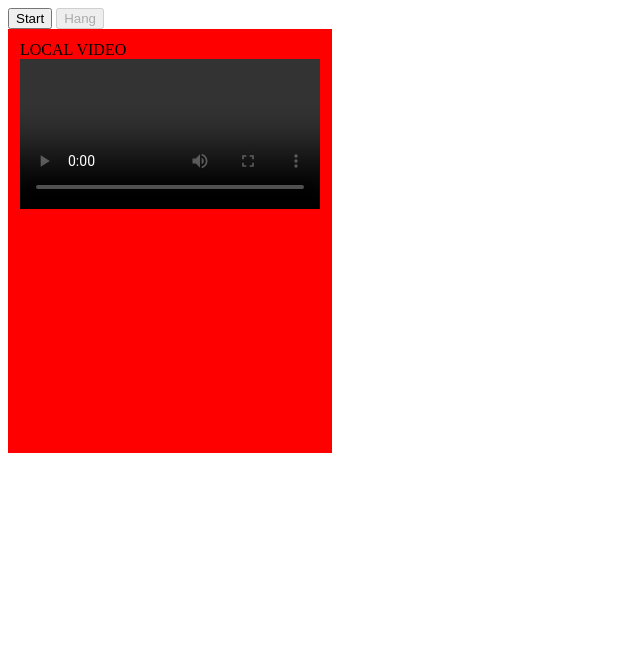
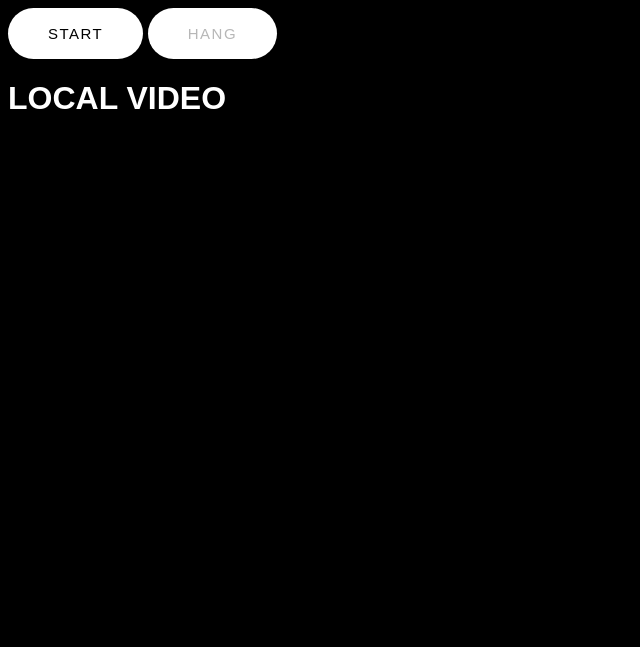
Before and after one commit to Bzyli/tc-net-rtc, a website: page send.html in a window 1280 px wide. Shown: the whole page, without its empty margins (0-640 px from the left). Drawn offline with Linux system fonts and the light colour scheme.

Commit message:
UI fixes (again)

```diff
--- a/send.html
+++ b/send.html
@@ -5,13 +5,48 @@
     <meta name="viewport" content="width=device-width, initial-scale=1.0">
     <title>Sending page</title>
 </head>
+<style>
+  body {
+    background: black;
+    overflow: hidden;
+    font-family: Arial, Helvetica, sans-serif;
+    color: white;
+  }
+  /*https://uiverse.io/barisdogansutcu/fuzzy-bullfrog-72*/
+  button {
+  padding: 17px 40px;
+  border-radius: 50px;
+  cursor: pointer;
+  border: 0;
+  background-color: white;
+  box-shadow: rgb(0 0 0 / 5%) 0 0 8px;
+  letter-spacing: 1.5px;
+  text-transform: uppercase;
+  font-size: 15px;
+  transition: all 0.5s ease;
+}
+
+button:hover {
+  letter-spacing: 3px;
+  background-color: hsl(261deg 80% 48%);
+  color: hsl(0, 0%, 100%);
+  box-shadow: rgb(93 24 220) 0px 7px 29px 0px;
+}
+
+button:active {
+  letter-spacing: 3px;
+  background-color: hsl(261deg 80% 48%);
+  color: hsl(0, 0%, 100%);
+  box-shadow: rgb(93 24 220) 0px 0px 0px 0px;
+  transform: translateY(10px);
+  transition: 100ms;
+}
+</style>
 <body>
     <button id='startButton'>Start</button>
     <button id='hangupButton'>Hang</button>
-    <div style='background-color: red;padding: 12px; width: 300px; height:400px;'>
-        LOCAL VIDEO
-        <video id='localVideo' autoplay playsinline controls></video>
-    </div>
+    <h1>LOCAL VIDEO</h1>
+    <video id='localVideo' autoplay playsinline muted style="width: 80%; height: 80%; display: block; margin: 0 auto;"></video>
 </body>
 <script>
 
```
Also changed, not shown: receive.html (+1 -1 lines).
